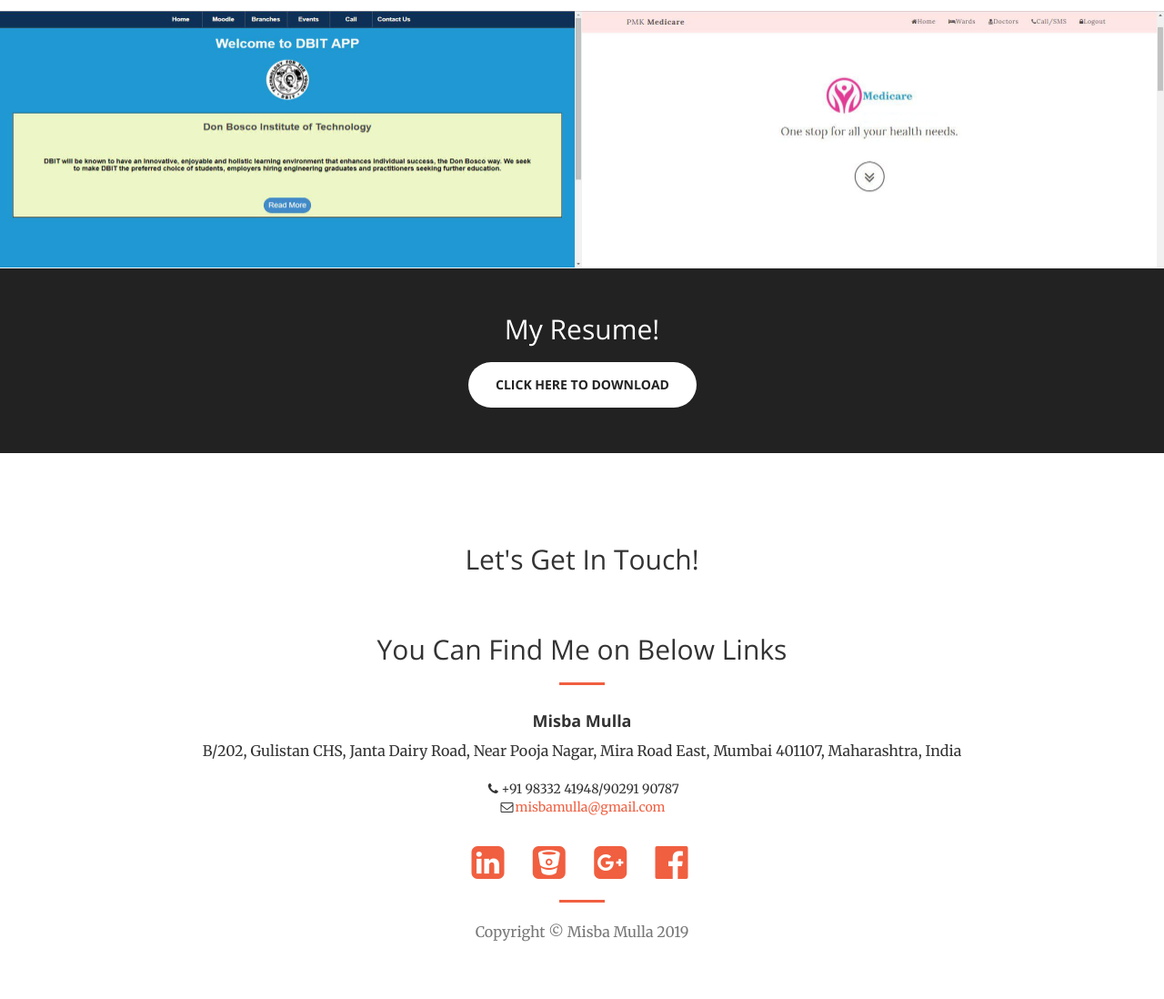
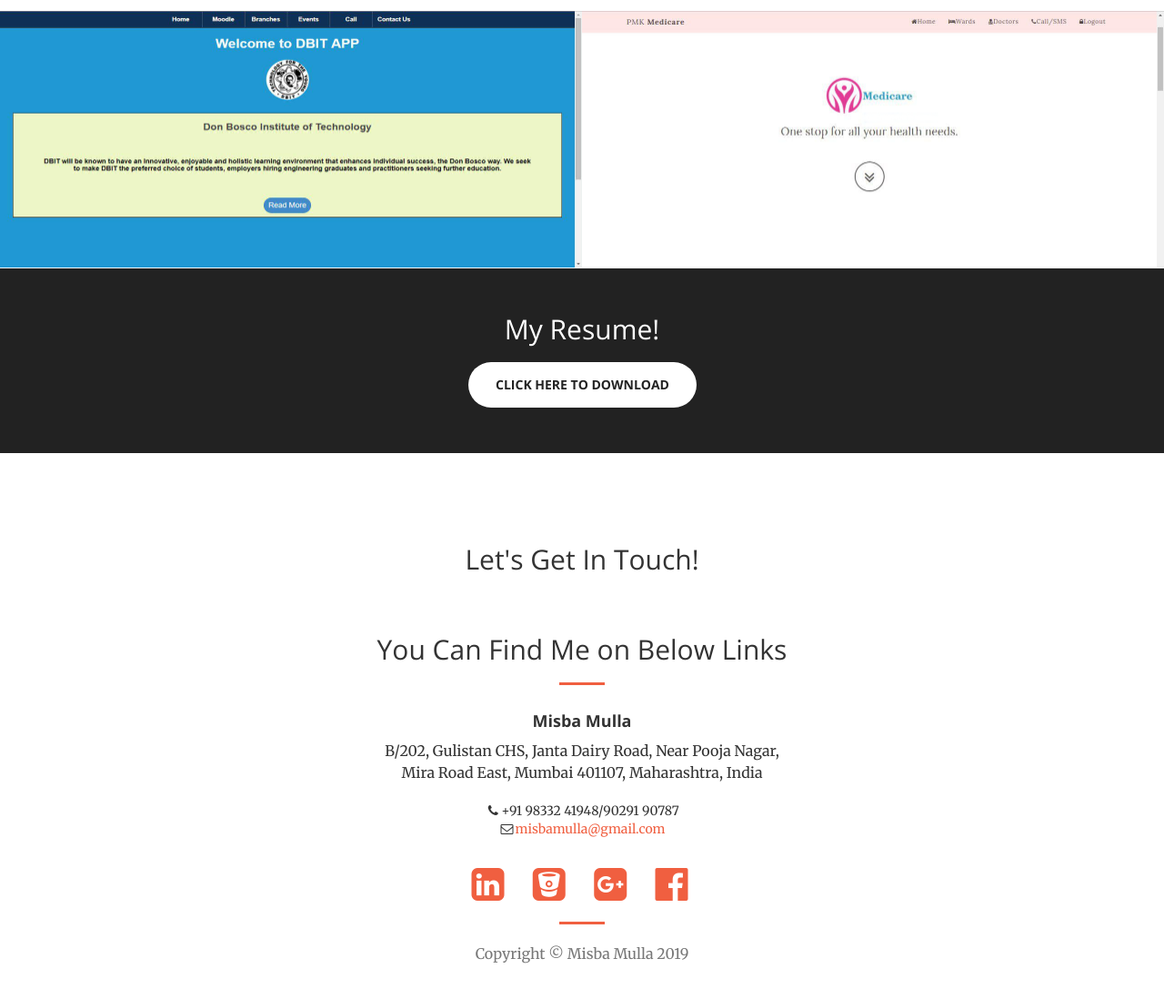
Before and after one commit to misbamulla/misbamulla.github.io, a plain HTML site: page index.html in a window 1280 px wide. Shown: the part 1747-2845 px from the top of the page at 91% size. Drawn offline with nearby package versions, Linux system fonts and the light colour scheme.

Commit message:
address_updated

```diff
--- a/index.html
+++ b/index.html
@@ -289,7 +289,7 @@
                     </h4>
                     <!-- <p>21/9, Sant Gyaneshwar Nagar, Bandra East, Mumbai-400051</p> -->
                     <p>B/202, Gulistan CHS, Janta Dairy Road,
-					   Near Pooja Nagar,
+					   Near Pooja Nagar,<br>
 					   Mira Road East, Mumbai 401107, Maharashtra,
 				       India
 					</p>
```
